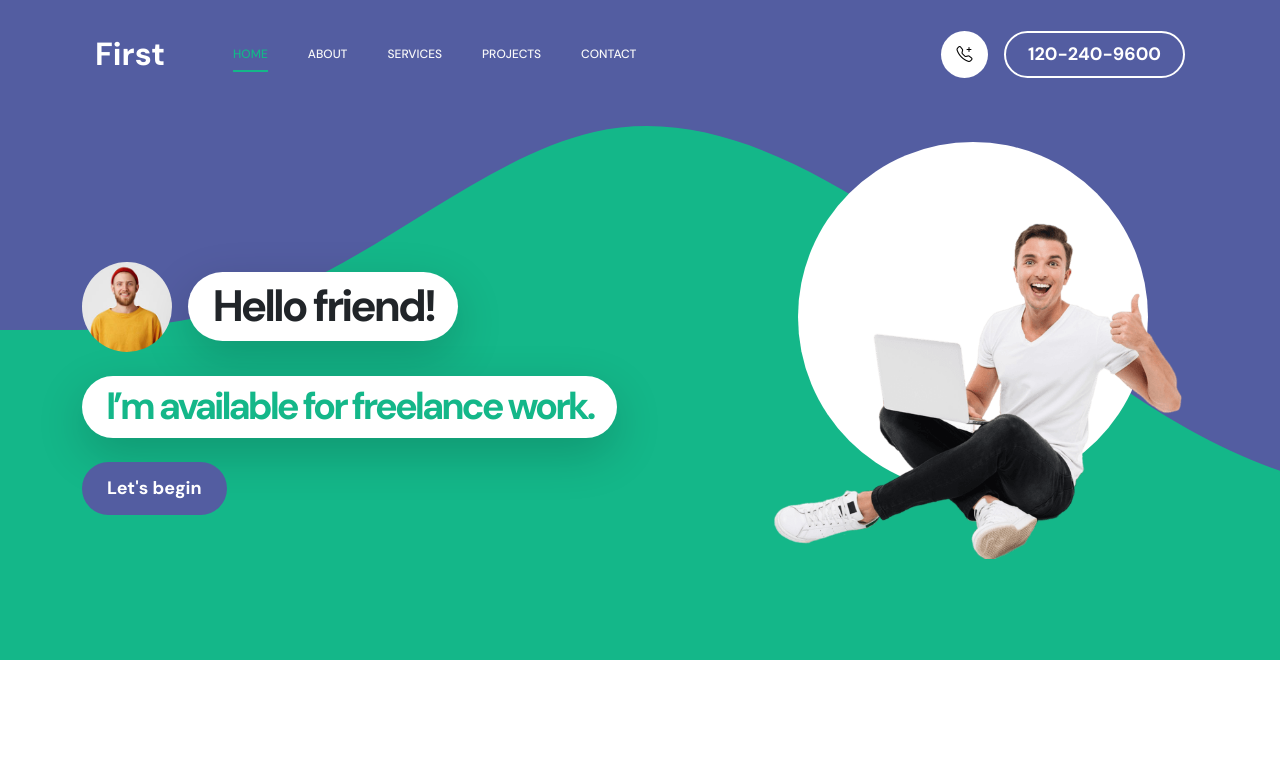
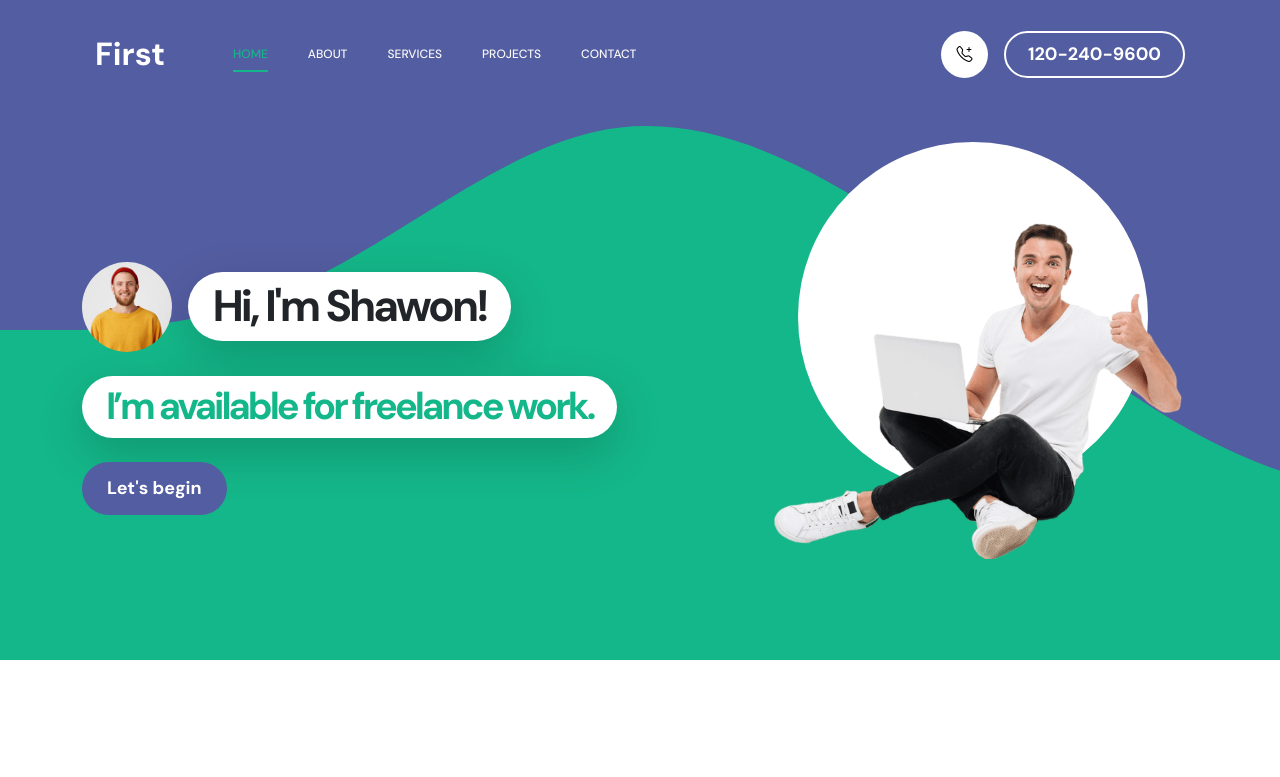
Before and after one commit to smais007/smais.info, a plain HTML site: page index.html in a window 1280 px wide. Shown: the top 777 px of the page. Drawn offline with Linux system fonts and the light colour scheme.

Commit message:
name changed

```diff
--- a/index.html
+++ b/index.html
@@ -102,7 +102,7 @@ https://templatemo.com/tm-578-first-portfolio
                                 <div class="hero-title-wrap d-flex align-items-center mb-4">
                                     <img src="images/happy-bearded-young-man.jpg" class="avatar-image avatar-image-large img-fluid" alt="">
 
-                                    <h1 class="hero-title ms-3 mb-0">Hello friend!</h1>
+                                    <h1 class="hero-title ms-3 mb-0">Hi, I'm Shawon!</h1>
                                 </div>
 
                                 <h2 class="mb-4">I’m available for freelance work.</h2>
```
